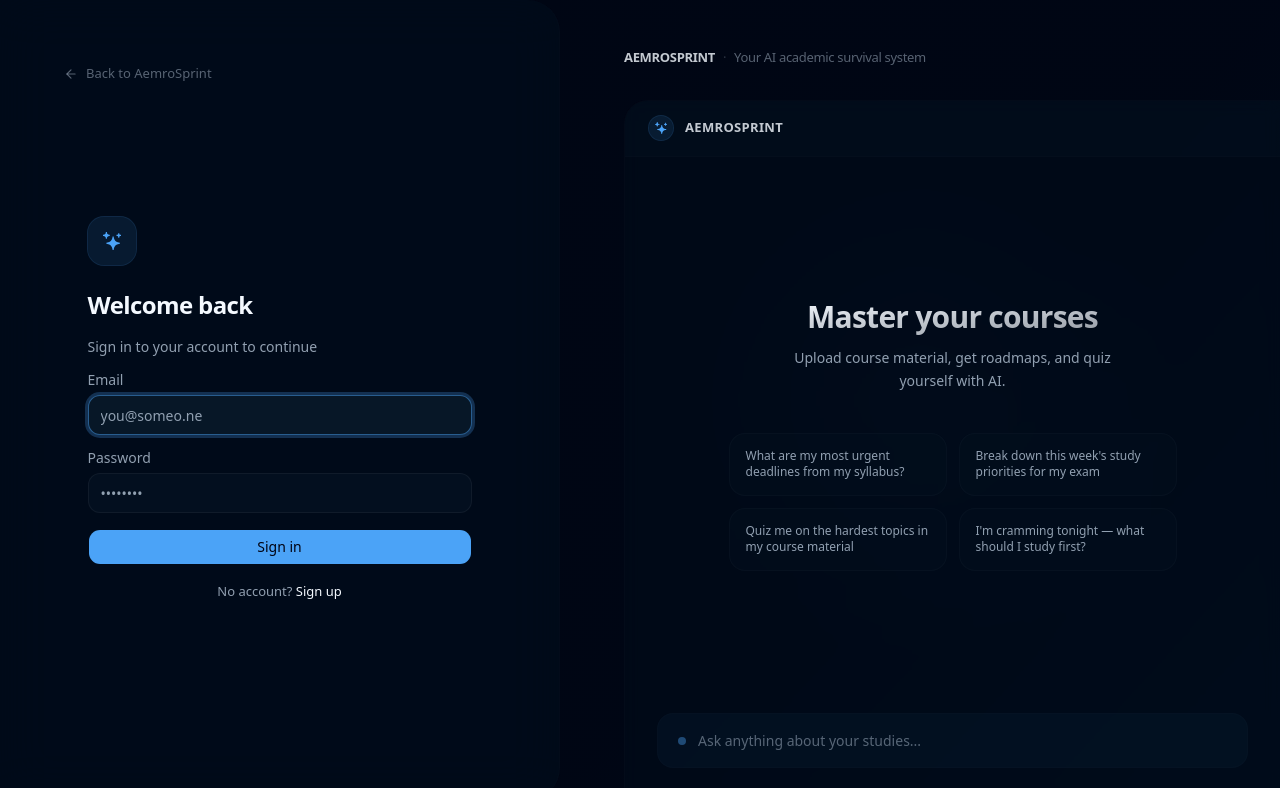
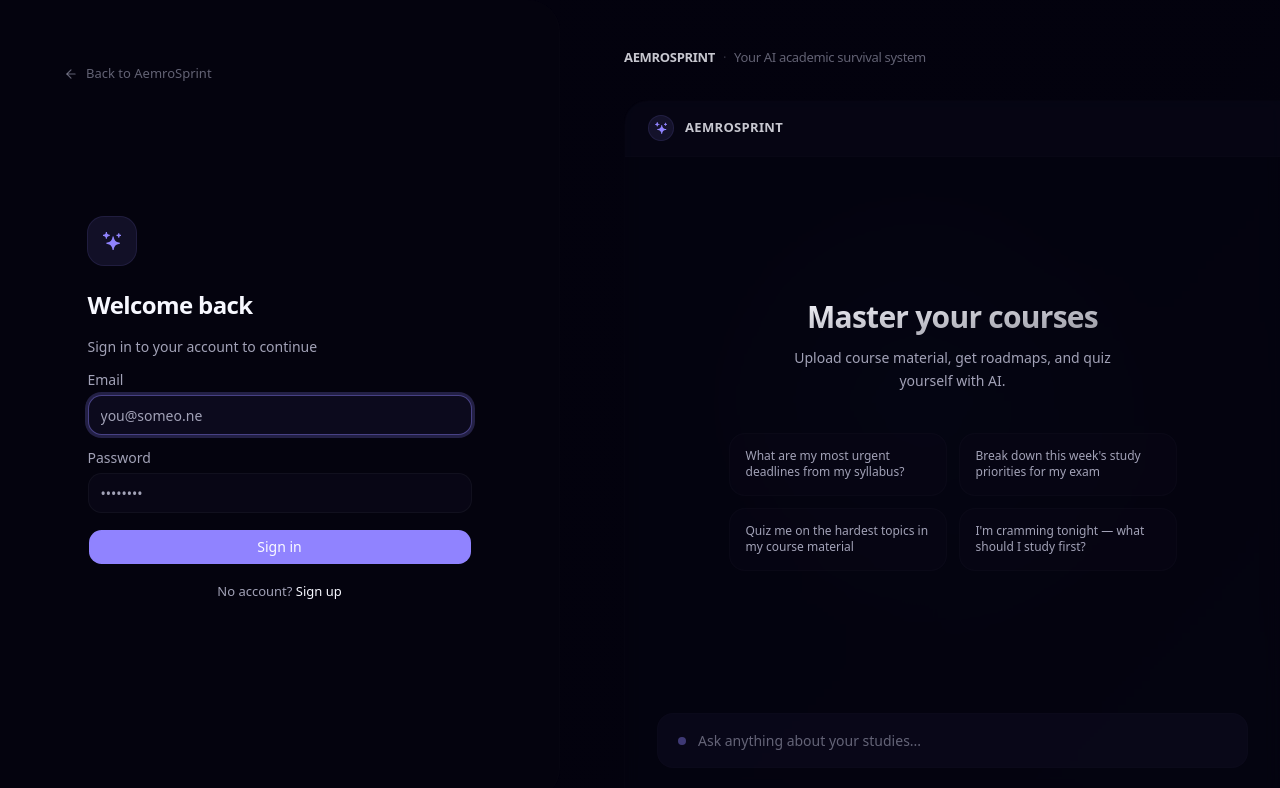
Before and after one commit to Ethiopian-Cursor-Community/AemroSprint-g24-cursor, a Next.js app: page /login in a window 1280 px wide. Shown: the top 788 px of the page. Built offline with nearby package versions, Linux system fonts and the light colour scheme; no server answers; what bcrypt-ts would draw is missing.

Commit message:
style(theme): customize midnight amethyst theme with electric violet accents

```diff
--- a/app/globals.css
+++ b/app/globals.css
@@ -47,47 +47,47 @@
 }
 
 :root {
-  --radius: 0.75rem;
-  --background: oklch(0.15 0.04 250); /* Deep Navy */
-  --foreground: oklch(0.98 0.01 250); /* Off-white */
-  --card: oklch(0.18 0.04 250);
-  --card-foreground: oklch(0.98 0.01 250);
-  --popover: oklch(0.18 0.04 250);
-  --popover-foreground: oklch(0.98 0.01 250);
-  --primary: oklch(0.7 0.15 250); /* Soft Electric Blue */
-  --primary-foreground: oklch(0.1 0.05 250);
-  --secondary: oklch(0.22 0.05 250);
-  --secondary-foreground: oklch(0.9 0.02 250);
-  --muted: oklch(0.2 0.04 250);
-  --muted-foreground: oklch(0.7 0.03 250);
-  --accent: oklch(0.25 0.06 250);
-  --accent-foreground: oklch(0.98 0.01 250);
-  --destructive: oklch(0.6 0.18 25);
-  --border: oklch(1 0 0 / 0.1);
-  --input: oklch(1 0 0 / 0.1);
-  --ring: oklch(0.7 0.15 250 / 0.5);
+  --radius: 0.85rem;
+  --background: oklch(0.12 0.03 285); /* Deep Midnight Amethyst */
+  --foreground: oklch(0.98 0.01 285); /* Cool Amethyst White */
+  --card: oklch(0.15 0.04 285);       /* Indigo-slate card back */
+  --card-foreground: oklch(0.98 0.01 285);
+  --popover: oklch(0.14 0.04 285);
+  --popover-foreground: oklch(0.98 0.01 285);
+  --primary: oklch(0.68 0.18 285);     /* Sleek Amethyst Violet */
+  --primary-foreground: oklch(0.99 0.005 285);
+  --secondary: oklch(0.19 0.05 285);
+  --secondary-foreground: oklch(0.92 0.02 285);
+  --muted: oklch(0.16 0.04 285);
+  --muted-foreground: oklch(0.72 0.03 285);
+  --accent: oklch(0.22 0.06 285);
+  --accent-foreground: oklch(0.98 0.01 285);
+  --destructive: oklch(0.58 0.18 25);
+  --border: oklch(1 0 0 / 0.08);
+  --input: oklch(1 0 0 / 0.08);
+  --ring: oklch(0.68 0.18 285 / 0.45);
   --chart-1: oklch(0.646 0.222 41.116);
   --chart-2: oklch(0.6 0.118 184.704);
   --chart-3: oklch(0.398 0.07 227.392);
   --chart-4: oklch(0.828 0.189 84.429);
   --chart-5: oklch(0.769 0.188 70.08);
-  --sidebar: oklch(0.12 0.04 250);
-  --sidebar-foreground: oklch(0.8 0.02 250);
-  --sidebar-primary: oklch(0.7 0.15 250);
-  --sidebar-primary-foreground: oklch(0.1 0.05 250);
-  --sidebar-accent: oklch(1 0 0 / 0.05);
-  --sidebar-accent-foreground: oklch(0.98 0.01 250);
-  --sidebar-border: oklch(1 0 0 / 0.08);
-  --sidebar-ring: oklch(0.7 0.15 250 / 0.5);
+  --sidebar: oklch(0.10 0.035 285);
+  --sidebar-foreground: oklch(0.82 0.02 285);
+  --sidebar-primary: oklch(0.68 0.18 285);
+  --sidebar-primary-foreground: oklch(0.99 0.005 285);
+  --sidebar-accent: oklch(1 0 0 / 0.04);
+  --sidebar-accent-foreground: oklch(0.98 0.01 285);
+  --sidebar-border: oklch(1 0 0 / 0.06);
+  --sidebar-ring: oklch(0.68 0.18 285 / 0.45);
 
-  --shadow-card: 0 1px 3px oklch(0 0 0 / 0.2), 0 1px 1px oklch(0 0 0 / 0.15);
+  --shadow-card: 0 1px 3px oklch(0 0 0 / 0.25), 0 1px 1px oklch(0 0 0 / 0.2);
   --shadow-float:
-    0 8px 24px -6px oklch(0 0 0 / 0.4), 0 2px 8px -2px oklch(0 0 0 / 0.25);
+    0 12px 32px -8px oklch(0 0 0 / 0.5), 0 4px 12px -3px oklch(0 0 0 / 0.3);
   --shadow-composer: 0 1px 2px oklch(0 0 0 / 0.3);
   --shadow-composer-focus:
     0 0 0 1px oklch(0 0 0 / 0.3), 0 2px 8px -2px oklch(0 0 0 / 0.3);
-  --shadow-inset: inset 0 1px 1px oklch(0 0 0 / 0.2);
-  --shadow-glow: 0 0 20px oklch(0.7 0.15 250 / 0.15);
+  --shadow-inset: inset 0 1px 1px oklch(0 0 0 / 0.25);
+  --shadow-glow: 0 0 25px oklch(0.68 0.18 285 / 0.25);
 
   --ease-spring: cubic-bezier(0.22, 1, 0.36, 1);
   --ease-bounce: cubic-bezier(0.34, 1.56, 0.64, 1);
@@ -95,43 +95,43 @@
 }
 
 .dark {
-  --background: oklch(0.1 0.03 250); /* Blue-Black */
-  --foreground: oklch(0.95 0.01 250);
-  --card: oklch(0.13 0.03 250);
-  --card-foreground: oklch(0.95 0.01 250);
-  --popover: oklch(0.13 0.03 250);
-  --popover-foreground: oklch(0.95 0.01 250);
-  --primary: oklch(0.65 0.15 250);
-  --primary-foreground: oklch(0.08 0.04 250);
-  --secondary: oklch(0.16 0.04 250);
-  --secondary-foreground: oklch(0.85 0.02 250);
-  --muted: oklch(0.14 0.03 250);
-  --muted-foreground: oklch(0.65 0.02 250);
-  --accent: oklch(0.18 0.05 250);
-  --accent-foreground: oklch(0.95 0.01 250);
-  --destructive: oklch(0.55 0.18 25);
-  --border: oklch(1 0 0 / 0.06);
-  --input: oklch(1 0 0 / 0.06);
-  --ring: oklch(0.65 0.15 250 / 0.4);
-  --sidebar: oklch(0.08 0.03 250);
-  --sidebar-foreground: oklch(0.75 0.02 250);
-  --sidebar-primary: oklch(0.65 0.15 250);
-  --sidebar-primary-foreground: oklch(0.08 0.04 250);
-  --sidebar-accent: oklch(1 0 0 / 0.04);
-  --sidebar-accent-foreground: oklch(0.95 0.01 250);
-  --sidebar-border: oklch(1 0 0 / 0.06);
-  --sidebar-ring: oklch(0.65 0.15 250 / 0.4);
+  --background: oklch(0.07 0.025 285); /* Deepest Space Black */
+  --foreground: oklch(0.96 0.01 285);
+  --card: oklch(0.10 0.035 285);        /* Sleekest glass card surface */
+  --card-foreground: oklch(0.96 0.01 285);
+  --popover: oklch(0.09 0.035 285);
+  --popover-foreground: oklch(0.96 0.01 285);
+  --primary: oklch(0.72 0.19 285);      /* Highly luminous glowing primary */
+  --primary-foreground: oklch(0.08 0.04 285);
+  --secondary: oklch(0.14 0.045 285);
+  --secondary-foreground: oklch(0.88 0.02 285);
+  --muted: oklch(0.12 0.035 285);
+  --muted-foreground: oklch(0.68 0.02 285);
+  --accent: oklch(0.16 0.05 285);
+  --accent-foreground: oklch(0.96 0.01 285);
+  --destructive: oklch(0.53 0.18 25);
+  --border: oklch(1 0 0 / 0.05);
+  --input: oklch(1 0 0 / 0.05);
+  --ring: oklch(0.72 0.19 285 / 0.45);
+  --sidebar: oklch(0.06 0.025 285);
+  --sidebar-foreground: oklch(0.78 0.02 285);
+  --sidebar-primary: oklch(0.72 0.19 285);
+  --sidebar-primary-foreground: oklch(0.08 0.04 285);
+  --sidebar-accent: oklch(1 0 0 / 0.03);
+  --sidebar-accent-foreground: oklch(0.96 0.01 285);
+  --sidebar-border: oklch(1 0 0 / 0.05);
+  --sidebar-ring: oklch(0.72 0.19 285 / 0.45);
   --shadow-card:
-    inset 0 1px 0 oklch(1 0 0 / 0.04), 0 1px 2px oklch(0 0 0 / 0.2),
-    0 0.5px 1px oklch(0 0 0 / 0.15);
+    inset 0 1px 0 oklch(1 0 0 / 0.05), 0 2px 4px oklch(0 0 0 / 0.3),
+    0 1px 2px oklch(0 0 0 / 0.25);
   --shadow-float:
-    0 0 0 1px oklch(1 0 0 / 0.06), 0 16px 48px -6px oklch(0 0 0 / 0.35),
-    0 6px 12px -2px oklch(0 0 0 / 0.2);
+    0 0 0 1px oklch(1 0 0 / 0.05), 0 20px 56px -8px oklch(0 0 0 / 0.5),
+    0 8px 16px -3px oklch(0 0 0 / 0.3);
   --shadow-composer:
-    0 1px 3px oklch(0 0 0 / 0.2), inset 0 1px 0 oklch(1 0 0 / 0.03);
+    0 1px 3px oklch(0 0 0 / 0.25), inset 0 1px 0 oklch(1 0 0 / 0.04);
   --shadow-composer-focus:
-    0 0 0 1px oklch(1 0 0 / 0.1), 0 4px 16px -4px oklch(0 0 0 / 0.3),
-    inset 0 1px 0 oklch(1 0 0 / 0.04);
+    0 0 0 1px oklch(1 0 0 / 0.12), 0 6px 20px -5px oklch(0 0 0 / 0.45),
+    inset 0 1px 0 oklch(1 0 0 / 0.05);
 }
 
 @layer base {
```
